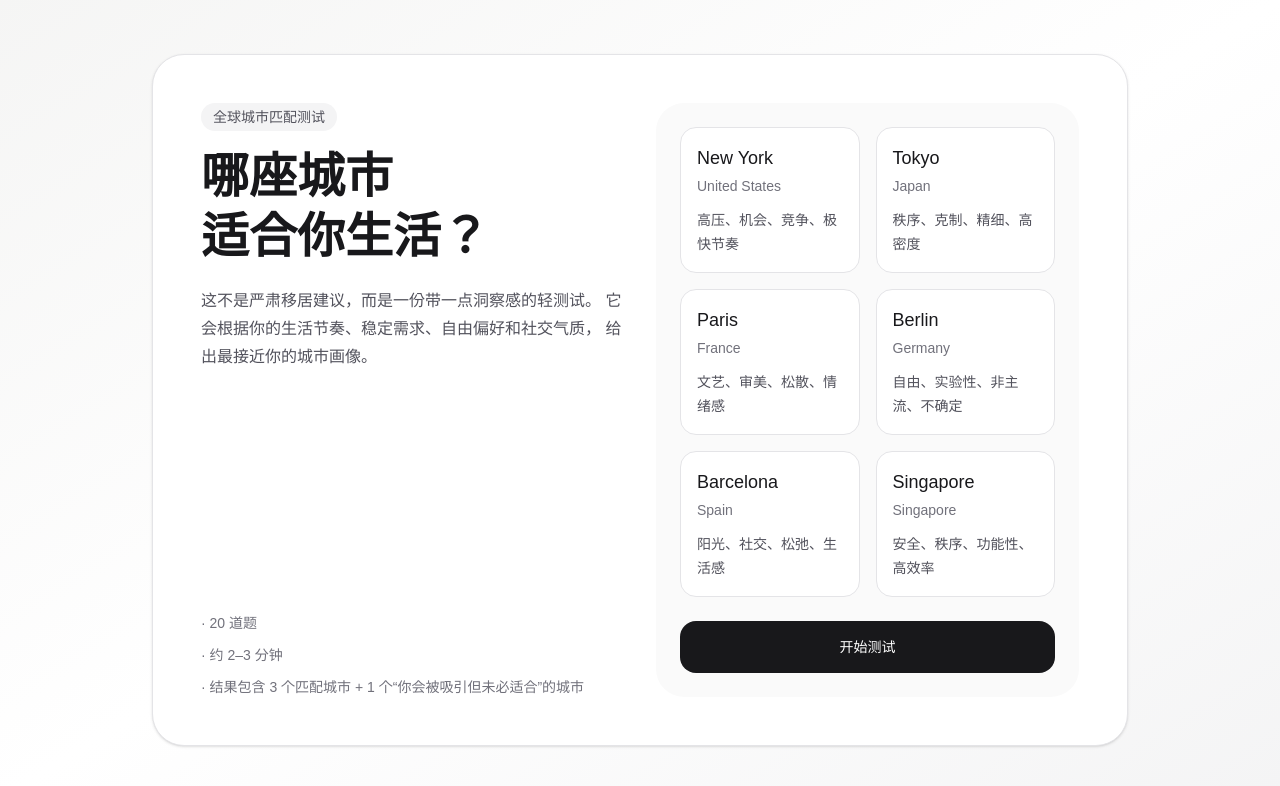
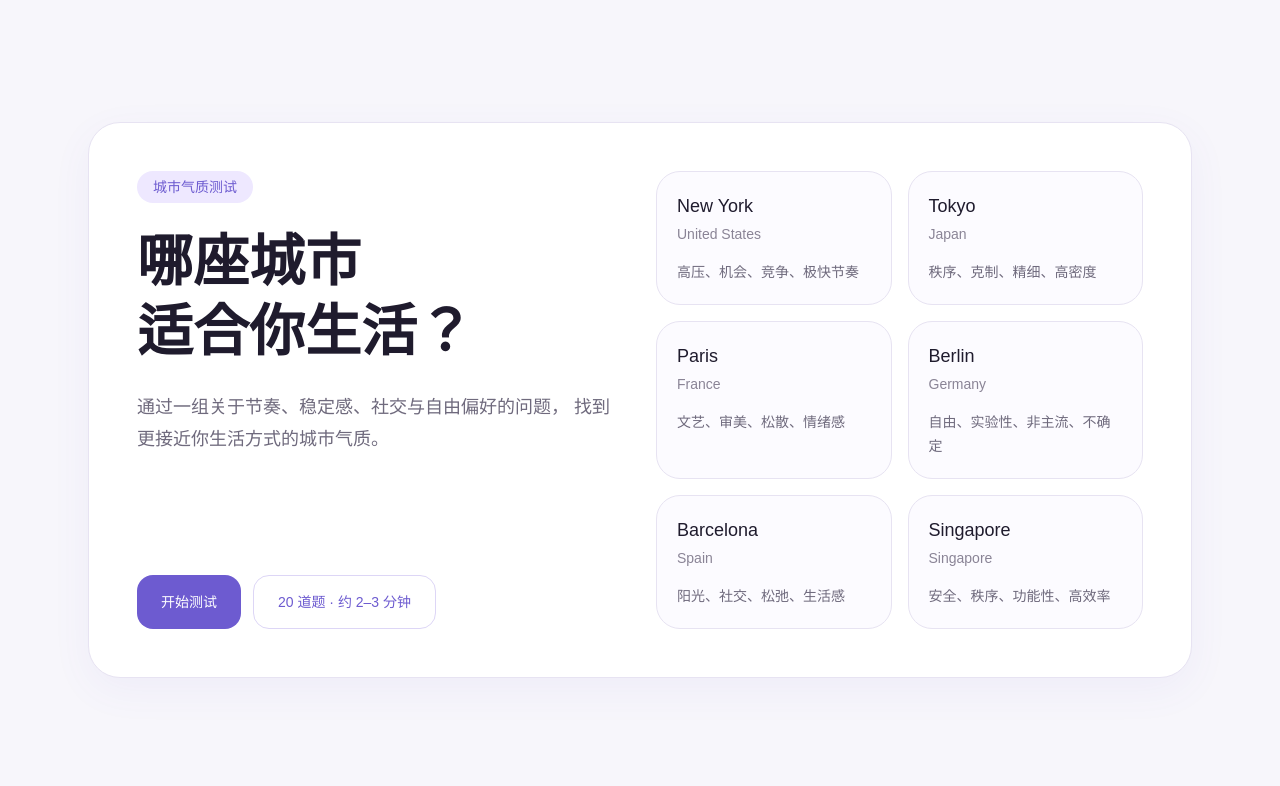
Before and after one commit to Qiunian-Lin/city-test, a Next.js app in the folder city-test/: page / in a window 1280 px wide. Shown: the top 786 px of the page. Built offline with nearby package versions, Linux system fonts and the light colour scheme.

Commit message:
Update page.tsx

```diff
--- a/city-test/app/page.tsx
+++ b/city-test/app/page.tsx
@@ -212,21 +212,31 @@ function getResults(profile: Record<Dimension, number>) {
 
   const top3 = ranked.slice(0, 3);
 
-  const challenge = [...ranked]
+  const challenge =
+    [...ranked]
       .sort((a, b) => {
-      const freedomGap = Math.abs(profile.freedom - a.tags.freedom) - Math.abs(profile.freedom - b.tags.freedom);
-      const pressureGap = Math.abs(profile.pressure - a.tags.pressure) - Math.abs(profile.pressure - b.tags.pressure);
+        const freedomGap =
+          Math.abs(profile.freedom - a.tags.freedom) -
+          Math.abs(profile.freedom - b.tags.freedom);
+        const pressureGap =
+          Math.abs(profile.pressure - a.tags.pressure) -
+          Math.abs(profile.pressure - b.tags.pressure);
         return freedomGap + pressureGap;
       })
       .reverse()
-    .find((city) => !top3.some((top) => top.name === city.name)) || ranked[ranked.length - 1];
+      .find((city) => !top3.some((top) => top.name === city.name)) ||
+    ranked[ranked.length - 1];
 
   return { top3, challenge };
 }
 
 function getProfileSummary(profile: Record<Dimension, number>) {
-  const sortedHigh = [...(Object.keys(profile) as Dimension[])].sort((a, b) => profile[b] - profile[a]);
-  const sortedLow = [...(Object.keys(profile) as Dimension[])].sort((a, b) => profile[a] - profile[b]);
+  const sortedHigh = [...(Object.keys(profile) as Dimension[])].sort(
+    (a, b) => profile[b] - profile[a]
+  );
+  const sortedLow = [...(Object.keys(profile) as Dimension[])].sort(
+    (a, b) => profile[a] - profile[b]
+  );
 
   const highest = sortedHigh[0];
   const lowest = sortedLow[0];
@@ -248,6 +258,10 @@ function getProfileSummary(profile: Record<Dimension, number>) {
   };
 
   return `${highText[highest]} ${lowText[lowest]}`;
+}
+
+function getMatchPercent(distance: number, floor = 72) {
+  return Math.max(floor, 100 - Math.round(distance * 2));
 }
 
 export default function CityQuizPage() {
@@ -293,53 +307,51 @@ export default function CityQuizPage() {
 
   if (!started) {
     return (
-      <main className="min-h-screen bg-gradient-to-br from-stone-100 via-white to-zinc-100 text-zinc-900">
-        <div className="mx-auto flex min-h-screen max-w-5xl items-center px-6 py-10">
-          <div className="grid w-full gap-8 rounded-[32px] border border-zinc-200 bg-white p-8 shadow-sm md:grid-cols-2 md:p-12">
+      <main className="min-h-screen bg-[#F7F6FB] text-[#1F1B2D]">
+        <div className="mx-auto flex min-h-screen max-w-6xl items-center px-6 py-10 md:py-14">
+          <div className="grid w-full gap-8 rounded-[32px] border border-[#E7E3F2] bg-white p-8 shadow-[0_12px_40px_rgba(109,91,208,0.06)] md:grid-cols-2 md:p-12">
             <div className="flex flex-col justify-between">
               <div>
-                <p className="mb-4 inline-flex rounded-full bg-zinc-100 px-3 py-1 text-sm text-zinc-600">
-                  全球城市匹配测试
-                </p>
-                <h1 className="text-4xl font-semibold leading-tight md:text-5xl">
+                <span className="inline-flex rounded-full bg-[#EEE8FF] px-4 py-1.5 text-sm text-[#6D5BD0]">
+                  城市气质测试
+                </span>
+
+                <h1 className="mt-6 text-[40px] font-semibold leading-tight text-[#1F1B2D] md:text-[56px]">
                   哪座城市
                   <br />
                   适合你生活？
                 </h1>
-                <p className="mt-5 max-w-xl text-base leading-7 text-zinc-600">
-                  这不是严肃移居建议，而是一份带一点洞察感的轻测试。
-                  它会根据你的生活节奏、稳定需求、自由偏好和社交气质，
-                  给出最接近你的城市画像。
+
+                <p className="mt-6 max-w-xl text-base leading-8 text-[#6F6A7D] md:text-lg">
+                  通过一组关于节奏、稳定感、社交与自由偏好的问题，
+                  找到更接近你生活方式的城市气质。
                 </p>
               </div>
 
-              <div className="mt-8 space-y-3 text-sm text-zinc-500">
-                <p>· 20 道题</p>
-                <p>· 约 2–3 分钟</p>
-                <p>· 结果包含 3 个匹配城市 + 1 个“你会被吸引但未必适合”的城市</p>
+              <div className="mt-10 flex flex-wrap gap-3">
+                <button
+                  onClick={() => setStarted(true)}
+                  className="rounded-2xl bg-[#6D5BD0] px-6 py-4 text-sm font-medium text-white transition-all duration-200 hover:bg-[#5B4BC4]"
+                >
+                  开始测试
+                </button>
+                <div className="rounded-2xl border border-[#DDD6F6] bg-white px-6 py-4 text-sm text-[#6D5BD0]">
+                  20 道题 · 约 2–3 分钟
+                </div>
               </div>
             </div>
 
-            <div className="rounded-[28px] bg-zinc-50 p-6">
             <div className="grid gap-4 sm:grid-cols-2">
               {cities.slice(0, 6).map((city) => (
                 <div
                   key={city.name}
-                    className="rounded-2xl border border-zinc-200 bg-white p-4"
+                  className="rounded-3xl border border-[#E7E3F2] bg-[#FCFBFF] p-5 transition-all duration-200 hover:-translate-y-0.5"
                 >
-                    <div className="text-lg font-medium">{city.name}</div>
-                    <div className="mt-1 text-sm text-zinc-500">{city.country}</div>
-                    <div className="mt-3 text-sm leading-6 text-zinc-600">{city.tagline}</div>
+                  <div className="text-lg font-medium text-[#1F1B2D]">{city.name}</div>
+                  <div className="mt-1 text-sm text-[#8A8496]">{city.country}</div>
+                  <div className="mt-4 text-sm leading-6 text-[#6F6A7D]">{city.tagline}</div>
                 </div>
               ))}
-              </div>
-
-              <button
-                onClick={() => setStarted(true)}
-                className="mt-6 w-full rounded-2xl bg-zinc-900 px-5 py-4 text-sm font-medium text-white transition hover:bg-zinc-800"
-              >
-                开始测试
-              </button>
             </div>
           </div>
         </div>
@@ -351,45 +363,56 @@ export default function CityQuizPage() {
     const mainCity = results.top3[0];
 
     return (
-      <main className="min-h-screen bg-zinc-50 text-zinc-900">
-        <div className="mx-auto max-w-6xl px-6 py-10">
-          <div className="rounded-[32px] border border-zinc-200 bg-white p-8 shadow-sm md:p-10">
-            <p className="text-sm text-zinc-500">测试结果</p>
-            <h1 className="mt-2 text-3xl font-semibold md:text-4xl">
-              你可能适合生活在 <span className="text-zinc-500">{mainCity.name}</span>
+      <main className="min-h-screen bg-[#F7F6FB] text-[#1F1B2D]">
+        <div className="mx-auto max-w-6xl px-6 py-10 md:py-14">
+          <div className="rounded-[32px] border border-[#E7E3F2] bg-white p-8 shadow-[0_12px_40px_rgba(109,91,208,0.06)] md:p-12">
+            <div className="flex flex-wrap items-start justify-between gap-4">
+              <div>
+                <span className="inline-flex rounded-full bg-[#EEE8FF] px-4 py-1.5 text-sm text-[#6D5BD0]">
+                  测试结果
+                </span>
+                <h1 className="mt-5 text-3xl font-semibold leading-tight md:text-5xl">
+                  你可能适合生活在
+                  <br />
+                  <span className="text-[#6D5BD0]">{mainCity.name}</span>
                 </h1>
-            <p className="mt-4 max-w-3xl text-base leading-7 text-zinc-600">
+                <p className="mt-5 max-w-3xl text-base leading-8 text-[#6F6A7D] md:text-lg">
                   {getProfileSummary(profile)}
                 </p>
+              </div>
 
-            <div className="mt-8 grid gap-6 md:grid-cols-3">
-              <div className="rounded-3xl border border-zinc-200 bg-zinc-50 p-6 md:col-span-2">
-                <div className="text-sm text-zinc-500">最匹配城市</div>
-                <div className="mt-2 flex items-end justify-between gap-4">
-                  <div>
-                    <div className="text-3xl font-semibold">{mainCity.name}</div>
-                    <div className="mt-1 text-sm text-zinc-500">{mainCity.country}</div>
-                  </div>
-                  <div className="rounded-full bg-white px-4 py-2 text-sm text-zinc-600">
-                    匹配度 {Math.max(72, 100 - Math.round(mainCity.distance * 2))}%
+              <div className="rounded-2xl border border-[#DDD6F6] bg-[#FCFBFF] px-5 py-3 text-sm text-[#6D5BD0]">
+                匹配度 {getMatchPercent(mainCity.distance)}%
               </div>
             </div>
-                <div className="mt-4 text-sm font-medium text-zinc-700">{mainCity.tagline}</div>
-                <p className="mt-4 leading-7 text-zinc-600">{mainCity.description}</p>
+
+            <div className="mt-10 grid gap-6 md:grid-cols-3">
+              <div className="rounded-[28px] border border-[#E7E3F2] bg-[#FCFBFF] p-6 md:col-span-2">
+                <div className="text-sm text-[#8A8496]">最匹配城市</div>
+                <div className="mt-3 text-3xl font-semibold text-[#1F1B2D]">
+                  {mainCity.name}
+                </div>
+                <div className="mt-1 text-sm text-[#8A8496]">{mainCity.country}</div>
+                <div className="mt-5 inline-flex rounded-full bg-[#F1ECFF] px-4 py-2 text-sm text-[#6D5BD0]">
+                  {mainCity.tagline}
+                </div>
+                <p className="mt-6 max-w-2xl leading-8 text-[#6F6A7D]">
+                  {mainCity.description}
+                </p>
               </div>
 
-              <div className="rounded-3xl border border-zinc-200 bg-white p-6">
-                <div className="text-sm text-zinc-500">你的城市偏好画像</div>
-                <div className="mt-5 space-y-4">
+              <div className="rounded-[28px] border border-[#E7E3F2] bg-white p-6">
+                <div className="text-sm text-[#8A8496]">你的城市偏好画像</div>
+                <div className="mt-6 space-y-5">
                   {(Object.keys(profile) as Dimension[]).map((key) => (
                     <div key={key}>
                       <div className="mb-2 flex items-center justify-between text-sm">
-                        <span>{dimensionLabels[key]}</span>
-                        <span className="text-zinc-500">{profile[key]}</span>
+                        <span className="text-[#4B445C]">{dimensionLabels[key]}</span>
+                        <span className="text-[#8A8496]">{profile[key]}</span>
                       </div>
-                      <div className="h-2 rounded-full bg-zinc-100">
+                      <div className="h-2 rounded-full bg-[#ECE7F8]">
                         <div
-                          className="h-2 rounded-full bg-zinc-900"
+                          className="h-2 rounded-full bg-[#8B7AE6]"
                           style={{ width: `${(profile[key] / 10) * 100}%` }}
                         />
                       </div>
@@ -400,46 +423,52 @@ export default function CityQuizPage() {
             </div>
 
             <div className="mt-8 grid gap-6 md:grid-cols-2">
-              <div className="rounded-3xl border border-zinc-200 bg-white p-6">
-                <div className="text-lg font-semibold">也很适合你的城市</div>
+              <div className="rounded-[28px] border border-[#E7E3F2] bg-white p-6">
+                <div className="text-xl font-semibold text-[#1F1B2D]">也很适合你的城市</div>
                 <div className="mt-5 space-y-4">
                   {results.top3.slice(1).map((city) => (
                     <div
                       key={city.name}
-                      className="rounded-2xl border border-zinc-200 bg-zinc-50 p-4"
+                      className="rounded-3xl border border-[#E7E3F2] bg-[#FCFBFF] p-5"
                     >
-                      <div className="flex items-center justify-between gap-4">
+                      <div className="flex items-start justify-between gap-4">
                         <div>
-                          <div className="text-lg font-medium">{city.name}</div>
-                          <div className="text-sm text-zinc-500">{city.country}</div>
+                          <div className="text-lg font-medium text-[#1F1B2D]">{city.name}</div>
+                          <div className="mt-1 text-sm text-[#8A8496]">{city.country}</div>
                         </div>
-                        <div className="text-sm text-zinc-500">
-                          匹配度 {Math.max(68, 100 - Math.round(city.distance * 2))}%
+                        <div className="text-sm text-[#8A8496]">
+                          {getMatchPercent(city.distance, 68)}%
                         </div>
                       </div>
-                      <div className="mt-3 text-sm text-zinc-600">{city.tagline}</div>
+                      <div className="mt-4 text-sm leading-6 text-[#6F6A7D]">{city.tagline}</div>
                     </div>
                   ))}
                 </div>
               </div>
 
-              <div className="rounded-3xl border border-zinc-200 bg-white p-6">
-                <div className="text-lg font-semibold">你可能会被它吸引，但未必适合</div>
-                <div className="mt-5 rounded-2xl border border-zinc-200 bg-zinc-50 p-4">
-                  <div className="text-lg font-medium">{results.challenge.name}</div>
-                  <div className="text-sm text-zinc-500">{results.challenge.country}</div>
-                  <div className="mt-3 text-sm text-zinc-600">{results.challenge.tagline}</div>
-                  <p className="mt-4 leading-7 text-zinc-600">
+              <div className="rounded-[28px] border border-[#E7E3F2] bg-white p-6">
+                <div className="text-xl font-semibold text-[#1F1B2D]">
+                  你可能会被它吸引，但未必适合
+                </div>
+                <div className="mt-5 rounded-3xl border border-[#E7E3F2] bg-[#FCFBFF] p-5">
+                  <div className="text-lg font-medium text-[#1F1B2D]">
+                    {results.challenge.name}
+                  </div>
+                  <div className="mt-1 text-sm text-[#8A8496]">{results.challenge.country}</div>
+                  <div className="mt-4 text-sm leading-6 text-[#6F6A7D]">
+                    {results.challenge.tagline}
+                  </div>
+                  <p className="mt-5 leading-8 text-[#6F6A7D]">
                     {results.challenge.description}
                   </p>
                 </div>
               </div>
             </div>
 
-            <div className="mt-8 flex flex-wrap gap-3">
+            <div className="mt-8">
               <button
                 onClick={resetAll}
-                className="rounded-2xl bg-zinc-900 px-5 py-3 text-sm font-medium text-white hover:bg-zinc-800"
+                className="rounded-2xl bg-[#6D5BD0] px-6 py-4 text-sm font-medium text-white transition-all duration-200 hover:bg-[#5B4BC4]"
               >
                 重新测试
               </button>
@@ -451,40 +480,45 @@ export default function CityQuizPage() {
   }
 
   return (
-    <main className="min-h-screen bg-zinc-50 text-zinc-900">
-      <div className="mx-auto max-w-4xl px-6 py-10">
-        <div className="rounded-[32px] border border-zinc-200 bg-white p-8 shadow-sm md:p-10">
+    <main className="min-h-screen bg-[#F7F6FB] text-[#1F1B2D]">
+      <div className="mx-auto max-w-4xl px-6 py-10 md:py-14">
+        <div className="rounded-[32px] border border-[#E7E3F2] bg-white p-8 shadow-[0_12px_40px_rgba(109,91,208,0.06)] md:p-12">
           <div className="flex items-center justify-between gap-4">
             <div>
-              <p className="text-sm text-zinc-500">城市匹配测试</p>
-              <h1 className="mt-2 text-2xl font-semibold">
+              <span className="inline-flex rounded-full bg-[#EEE8FF] px-4 py-1.5 text-sm text-[#6D5BD0]">
+                城市气质测试
+              </span>
+              <h1 className="mt-4 text-2xl font-semibold md:text-3xl">
                 第 {currentIndex + 1} / {questions.length} 题
               </h1>
             </div>
-            <div className="text-sm text-zinc-500">{progress}%</div>
+            <div className="text-sm text-[#8A8496]">{progress}%</div>
           </div>
 
-          <div className="mt-5 h-2 rounded-full bg-zinc-100">
+          <div className="mt-6 h-1.5 rounded-full bg-[#ECE7F8]">
             <div
-              className="h-2 rounded-full bg-zinc-900 transition-all"
+              className="h-1.5 rounded-full bg-[#8B7AE6] transition-all duration-300"
               style={{ width: `${((currentIndex + 1) / questions.length) * 100}%` }}
             />
           </div>
 
-          <div className="mt-10 rounded-3xl bg-zinc-50 p-6 md:p-8">
-            <p className="text-xl leading-9 md:text-2xl">{currentQuestion.text}</p>
+          <div className="mt-10 rounded-[28px] border border-[#EDE7FA] bg-[#FCFBFF] p-6 md:p-8">
+            <p className="text-xl leading-9 text-[#1F1B2D] md:text-2xl">
+              {currentQuestion.text}
+            </p>
 
             <div className="mt-8 grid gap-3">
               {options.map((option) => {
                 const active = answers[currentQuestion.id] === option.value;
+
                 return (
                   <button
                     key={option.value}
                     onClick={() => handleSelect(option.value)}
-                    className={`rounded-2xl border px-4 py-4 text-left text-sm transition ${
+                    className={`rounded-2xl border px-4 py-4 text-left text-sm transition-all duration-200 ${
                       active
-                        ? "border-zinc-900 bg-zinc-900 text-white"
-                        : "border-zinc-200 bg-white text-zinc-700 hover:border-zinc-400"
+                        ? "border-[#A78BFA] bg-[#F3EEFF] text-[#4C3FAE]"
+                        : "border-[#E7E3F2] bg-white text-[#4B445C] hover:border-[#CFC4F6] hover:bg-[#FAF8FF]"
                     }`}
                   >
                     {option.label}
@@ -498,7 +532,7 @@ export default function CityQuizPage() {
             <button
               onClick={handlePrev}
               disabled={currentIndex === 0}
-              className="rounded-2xl border border-zinc-200 px-5 py-3 text-sm text-zinc-700 disabled:cursor-not-allowed disabled:opacity-40"
+              className="rounded-2xl border border-[#DDD6F6] bg-white px-5 py-3 text-sm text-[#6D5BD0] transition-all duration-200 disabled:cursor-not-allowed disabled:opacity-40"
             >
               上一题
             </button>
@@ -506,7 +540,7 @@ export default function CityQuizPage() {
             <button
               onClick={handleNext}
               disabled={!answers[currentQuestion.id]}
-              className="rounded-2xl bg-zinc-900 px-5 py-3 text-sm font-medium text-white disabled:cursor-not-allowed disabled:opacity-40"
+              className="rounded-2xl bg-[#6D5BD0] px-5 py-3 text-sm font-medium text-white transition-all duration-200 hover:bg-[#5B4BC4] disabled:cursor-not-allowed disabled:opacity-40"
             >
               {currentIndex === questions.length - 1 ? "查看结果" : "下一题"}
             </button>
```
Lines whose indentation alone changed are shown as unchanged.
